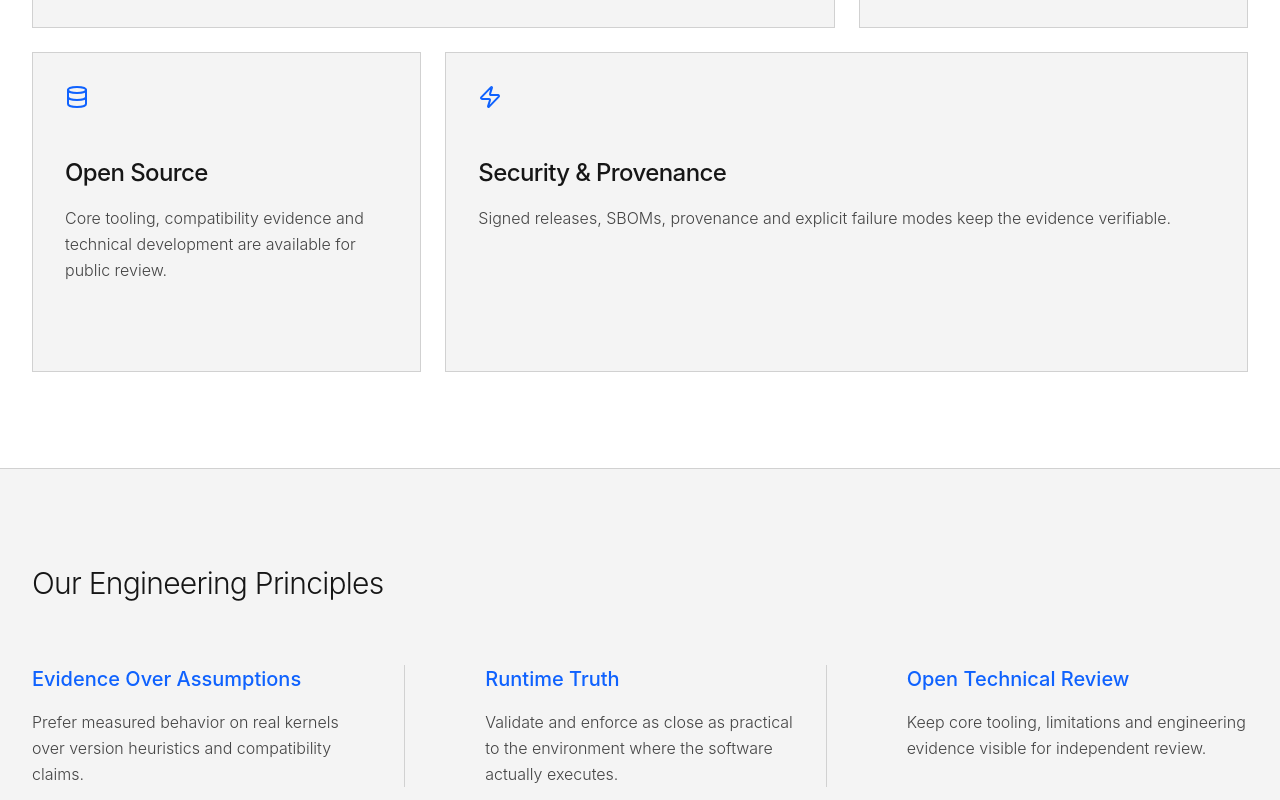
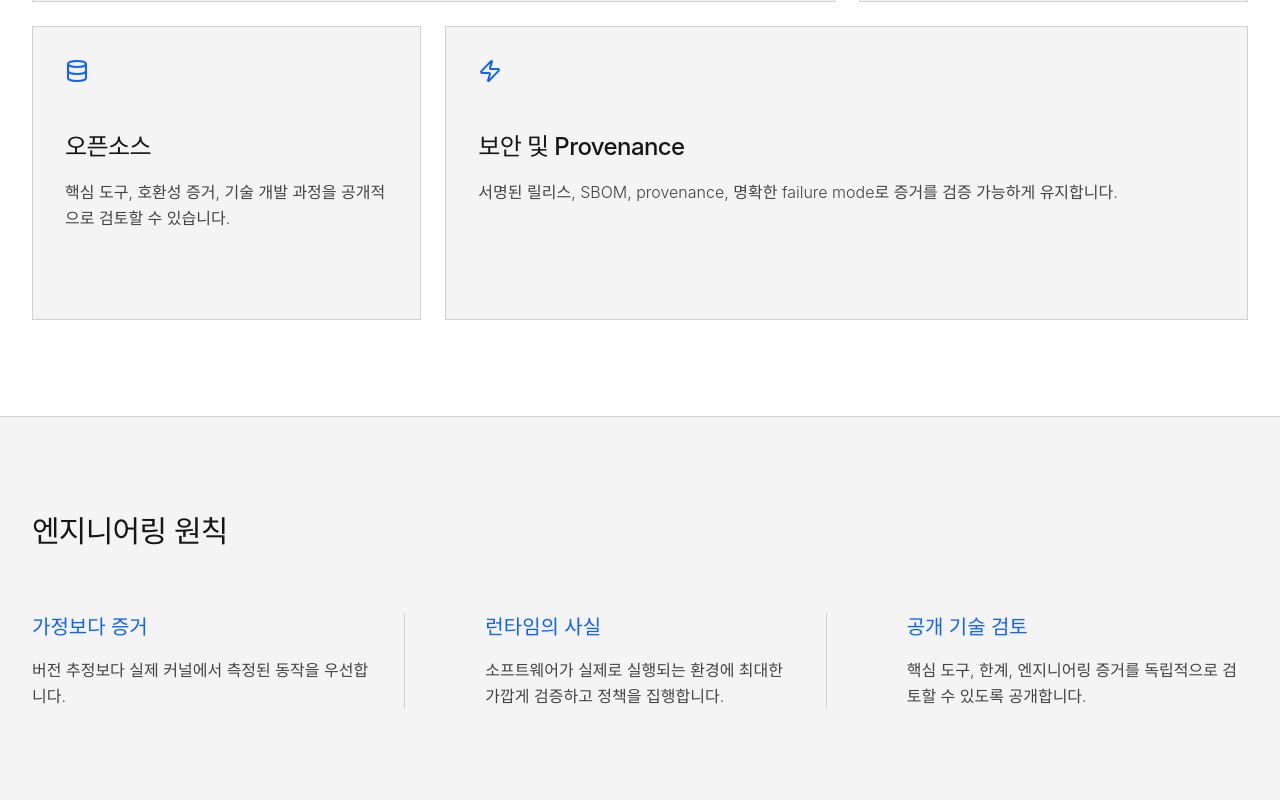
Before and after one commit to ErenAri/kernel-guard-frontend, a React (Vite) app: page /ko in a window 1280 px wide. Shown: the part 3680-4480 px from the top of the page. Built offline with nearby package versions, Linux system fonts and the light colour scheme.

Commit message:
i18n(ko): complete localized homepage security copy

```diff
--- a/src/translations/ko.ts
+++ b/src/translations/ko.ts
@@ -5,13 +5,13 @@ export const ko = {
   seo: {
     ...en.seo,
     home: {
-      title: 'Kernel Guard | Linux 및 eBPF 보안 인프라',
-      description: 'Kernel Guard는 배포 전 실제 Linux 커널에서 eBPF를 검증하고 런타임 정책을 집행하기 위한 오픈소스 인프라를 개발합니다.',
-      keywords: en.seo.home.keywords,
+      title: 'Kernel Guard | 사이버보안 인프라',
+      description: 'Kernel Guard는 호환성 보장, 런타임 정책 집행, 검증 가능한 보호를 위한 사이버보안 인프라를 구축합니다.',
+      keywords: 'Kernel Guard, 사이버보안 인프라, 런타임 보안, eBPF 보안, Linux 보안, BPFCompat, AegisBPF, 클라우드 네이티브 보안',
     },
     services: {
       title: '서비스 | Kernel Guard',
-      description: '보안 웹 개발, 사이버보안 컨설팅, 클라우드 인프라 서비스를 제공합니다.',
+      description: '제품 팀을 위한 보안 엔지니어링, 사이버보안 및 인프라 서비스를 제공합니다.',
       keywords: en.seo.services.keywords,
     },
   },
@@ -43,29 +43,50 @@ export const ko = {
   },
   home: {
     ...en.home,
-    heroTitle1: 'Linux & eBPF',
-    heroTitle2: '보안 인프라',
-    heroDesc: 'Kernel Guard는 배포 전 실제 Linux 커널에서 eBPF를 검증하고 런타임에서 정책을 집행하는 오픈소스 도구를 개발합니다.',
+    heroTitle1: '사이버보안',
+    heroTitle2: '인프라',
+    heroDesc: '배포 전 호환성 보장, 배포 후 런타임 정책 집행, 현대 시스템을 위한 검증 가능한 보호를 제공합니다.',
     viewArch: 'BPFCompat 보기',
     viewCompletedProjects: 'AegisBPF 보기',
-    missionTitle: '커널 경계의 보안',
-    missionP1: 'BPFCompat는 컴파일된 eBPF artifact와 실제 배포 loader가 사용자의 Linux 커널에서 동작하는지 release 전에 검증합니다.',
-    missionP2: 'AegisBPF는 BPF LSM enforcement, scoped 정책 제어, 구조화된 보안 이벤트로 같은 경계의 런타임 측을 담당합니다.',
-    techStackTitle: '커널 측 기술 스택',
-    techStackDesc: 'Linux, eBPF, 호환성 검증 및 runtime security 작업을 구성하는 기술.',
+    missionTitle: '릴리스부터 런타임까지의 보안',
+    missionP1: 'BPFCompat는 사용자가 실제로 운영하는 커널에서 컴파일된 eBPF 아티팩트와 실제 로더를 테스트해 호환성 가정을 실행 가능한 증거로 바꿉니다.',
+    missionP2: 'AegisBPF는 커널 수준 enforcement, 범위가 지정된 정책 제어, 구조화된 보안 이벤트로 런타임 영역을 담당합니다.',
+    techStackTitle: '보안 엔지니어링 스택',
+    techStackDesc: '호환성 보장, 런타임 enforcement, 사이버보안 인프라를 구성하는 시스템 기술입니다.',
+    features: {
+      frontend: { title: 'BPFCompat', desc: '컴파일된 eBPF 아티팩트와 실제 프로젝트 로더를 릴리스 전에 실제 Linux 커널에서 검증합니다.' },
+      backend: { title: 'AegisBPF', desc: 'BPF LSM, 범위가 지정된 제어, 구조화된 이벤트를 통해 Linux 런타임 정책을 집행합니다.' },
+      data: { title: '오픈소스', desc: '핵심 도구, 호환성 증거, 기술 개발 과정을 공개적으로 검토할 수 있습니다.' },
+      performance: { title: '보안 및 Provenance', desc: '서명된 릴리스, SBOM, provenance, 명확한 failure mode로 증거를 검증 가능하게 유지합니다.' },
+    },
+    principles: {
+      title: '엔지니어링 원칙',
+      items: [
+        { title: '가정보다 증거', desc: '버전 추정보다 실제 커널에서 측정된 동작을 우선합니다.' },
+        { title: '런타임의 사실', desc: '소프트웨어가 실제로 실행되는 환경에 최대한 가깝게 검증하고 정책을 집행합니다.' },
+        { title: '공개 기술 검토', desc: '핵심 도구, 한계, 엔지니어링 증거를 독립적으로 검토할 수 있도록 공개합니다.' },
+      ],
+    },
+    community: {
+      title: '공개적으로 개발합니다',
+      desc: 'Kernel Guard의 핵심 보안 및 시스템 도구는 GitHub에서 공개적으로 개발되며 upstream 통합과 기술 증거도 검토할 수 있습니다.',
+    },
     proof: {
-      ...en.home.proof,
-      badge: '측정됨 // 공개_증거',
-      title: '프레젠테이션이 아닌 증거',
-      desc: '2026년 6월 1일 Lighthouse CLI, prerender 결과, 공개 GitHub 데이터를 기반으로 한 품질 요약.',
+      badge: '보안 // 공개_증거',
+      title: '표면 지표가 아닌 보안 증거',
+      desc: '실제로 제공되는 보안 엔지니어링과 공개 upstream 통합에 직접 연결된 증거입니다.',
       cards: {
-        ...en.home.proof.cards,
-        languages: {
-          label: '지원 언어',
-          detail: '터키어, 영어, 독일어, 일본어, 중국어, 스페인어, 프랑스어, 한국어.',
-        },
+        lighthouse: { label: '병합된 upstream 통합', detail: 'BPFCompat 호환성 lane이 Falco와 Inspektor Gadget에 병합되었습니다.' },
+        delivery: { label: '실제 커널 검증', detail: '일회성 QEMU/KVM guest가 실제 벤더 커널을 실행합니다.' },
+        openSource: { label: '아키텍처 범위', detail: '호환성 검증은 x86_64와 ARM64를 지원합니다.' },
+        languages: { label: '공급망 증거', detail: '태그된 릴리스에는 서명, CycloneDX SBOM, SLSA provenance가 포함됩니다.' },
       },
-      footnote: '마케팅 문구가 아니라 실제 측정값을 표시합니다.',
+      summary: {
+        indexableUrls: 'upstream 병합',
+        desktopTbt: '호환성 실행',
+        latestUpdate: '릴리스 증거',
+      },
+      footnote: '이름이 표시된 에코시스템 프로젝트는 통합 대상이며 고객으로 제시되지 않습니다.',
     },
   },
   projects: {
@@ -82,12 +103,12 @@ export const ko = {
     ...en.completedProjects,
     title1: '완료된',
     title2: '프로젝트',
-    desc: '완료된 웹 개발 사례와 공개 포트폴리오.',
+    desc: '완료된 프로젝트와 공개 사례를 확인할 수 있습니다.',
     visit: '프로젝트 보기',
   },
   footer: {
     ...en.footer,
-    desc: '현대 디지털 제품을 위한 안전하고 빠르며 탄력적인 웹 인프라.',
+    desc: '호환성 보장, 런타임 enforcement, 검증 가능한 보호를 위한 사이버보안 인프라.',
     discover: '탐색',
     connect: '연결',
     rights: 'Kernel-Guard. 모든 권리 보유.',
```
